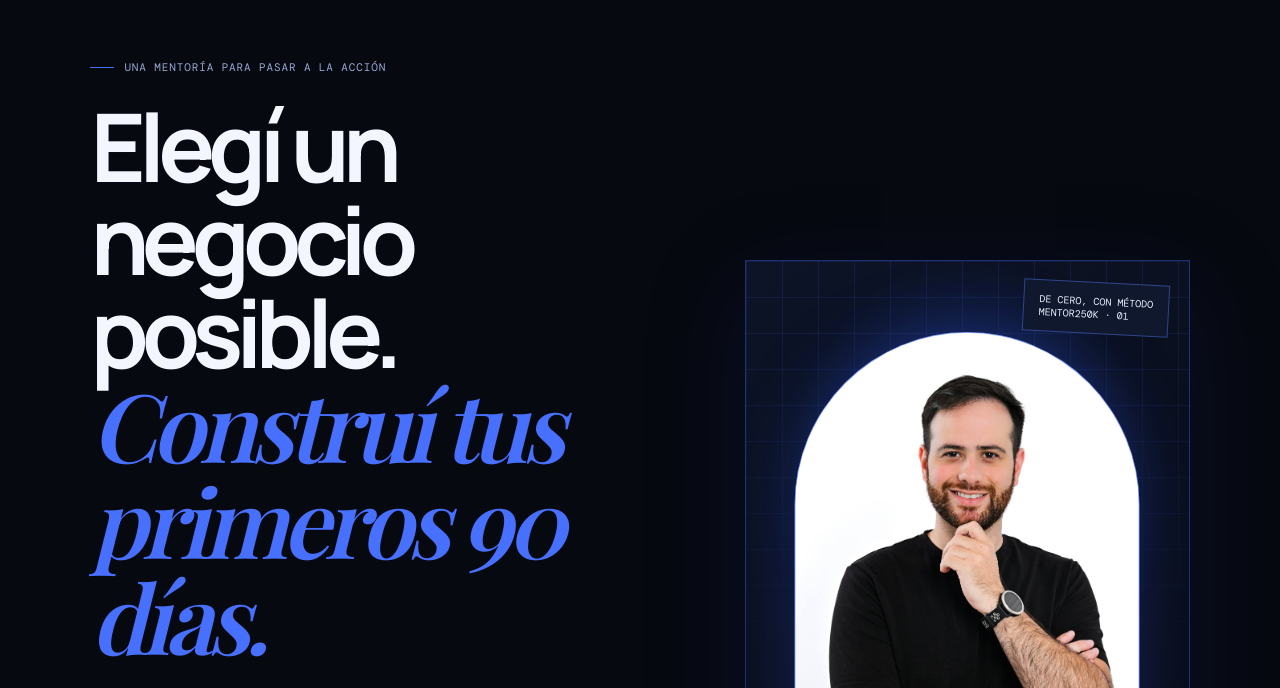
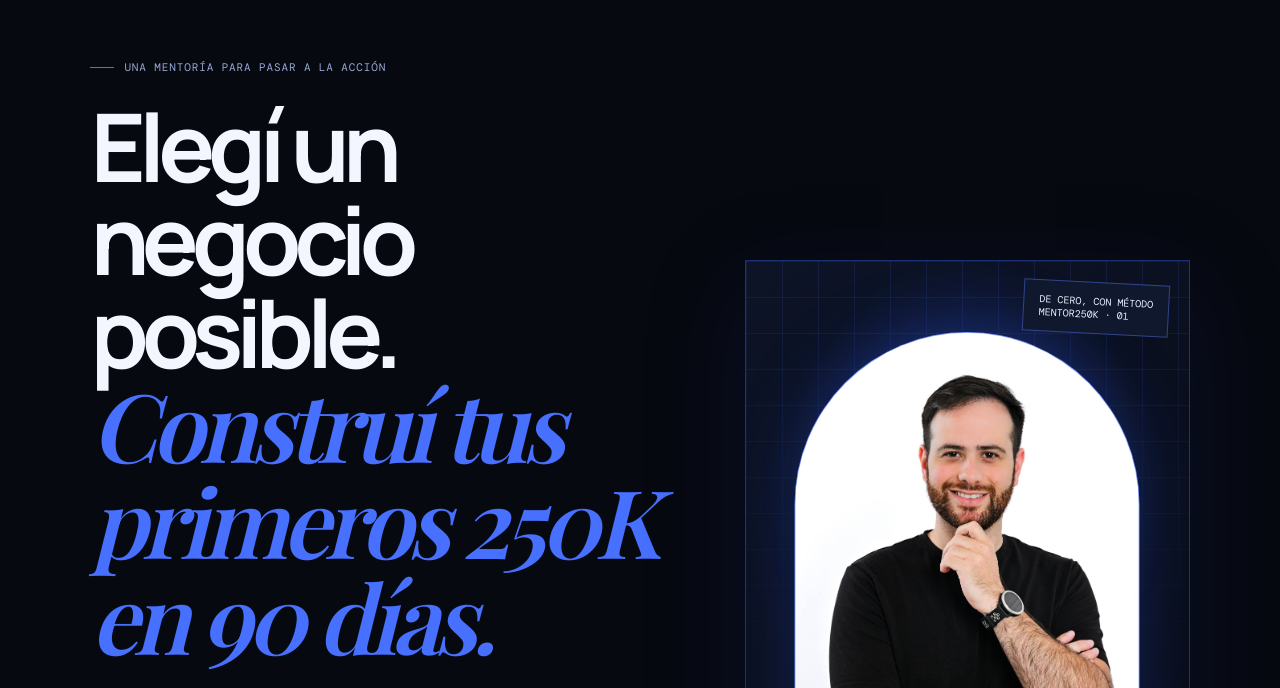
Before and after one commit to Axecapitalsrl/danelmanzanares_mentorialanding, a plain HTML site: page index.html in a window 1280 px wide. Shown: the part 90-778 px from the top of the page. Drawn offline with nearby package versions, Linux system fonts and the light colour scheme; a script that the page names is missing; a web font is replaced by a local one.

Commit message:
Update Mentor250K headline to 250K goal

```diff
--- a/index.html
+++ b/index.html
@@ -26,7 +26,7 @@ body{background:var(--paper);color:var(--ink)}
 </head>
 <body>
 <header class="wrap"><nav class="nav"><a class="brand" href="#inicio" aria-label="Danel Manzanares"><img class="brand-logo" src="assets/logo-danel.png" alt="Danel Manzanares"></a><div class="navlinks"><a href="#desafio">El desafío</a><a href="#metodo">La mentoría</a><a href="#danel">Sobre Danel</a><a href="#para-quien">¿Es para vos?</a></div><a class="nav-cta" href="#agenda">AGENDAR UNA LLAMADA <span>↗</span></a></nav></header>
-<main id="inicio"><div class="wrap"><section class="hero"><div><div class="eyebrow">Una mentoría para pasar a la acción</div><h1>Elegí un negocio posible. <em>Construí tus primeros 90 días.</em></h1><p class="hero-copy">Mentor250K te ayuda a elegir un modelo que tenga sentido para vos y convertirlo en un plan de acción, con la experiencia y el acompañamiento de Danel.</p><div class="hero-actions"><a class="button lime" href="#agenda">Agendá una llamada <span>↗</span></a><a class="text-link" href="#metodo">Conocé Mentor250K ↓</a></div><div class="hero-proof"><div class="proof"><strong>10+</strong><span>años construyendo</span></div><div class="proof"><strong>USD 500K+</strong><span>en ventas generadas</span></div><div class="proof"><strong>5+</strong><span>productos lanzados</span></div></div></div><div class="hero-art"><div class="art-grid"></div><div class="orbit"></div><div class="sun"></div><img class="hero-portrait" src="assets/danel-retrato.jpg" alt="Danel Manzanares, emprendedor y mentor" fetchpriority="high"><div class="art-stamp">DE CERO, CON MÉTODO<br>MENTOR250K · 01</div><div class="art-label">Danel Manzanares · Mentor y emprendedor</div></div></section></div>
+<main id="inicio"><div class="wrap"><section class="hero"><div><div class="eyebrow">Una mentoría para pasar a la acción</div><h1>Elegí un negocio posible. <em>Construí tus primeros 250K en 90 días.</em></h1><p class="hero-copy">Mentor250K te ayuda a elegir un modelo que tenga sentido para vos y convertirlo en un plan de acción, con la experiencia y el acompañamiento de Danel.</p><div class="hero-actions"><a class="button lime" href="#agenda">Agendá una llamada <span>↗</span></a><a class="text-link" href="#metodo">Conocé Mentor250K ↓</a></div><div class="hero-proof"><div class="proof"><strong>10+</strong><span>años construyendo</span></div><div class="proof"><strong>USD 500K+</strong><span>en ventas generadas</span></div><div class="proof"><strong>5+</strong><span>productos lanzados</span></div></div></div><div class="hero-art"><div class="art-grid"></div><div class="orbit"></div><div class="sun"></div><img class="hero-portrait" src="assets/danel-retrato.jpg" alt="Danel Manzanares, emprendedor y mentor" fetchpriority="high"><div class="art-stamp">DE CERO, CON MÉTODO<br>MENTOR250K · 01</div><div class="art-label">Danel Manzanares · Mentor y emprendedor</div></div></section></div>
 <div class="marquee"><span>DESCUBRÍ <i>✳</i></span><span>ELEGÍ <i>✳</i></span><span>EJECUTÁ <i>✳</i></span><span>DESCUBRÍ <i>✳</i></span><span>ELEGÍ <i>✳</i></span><span>EJECUTÁ <i>✳</i></span></div><section class="problem" id="desafio"><div class="wrap"><div class="kicker">Si querés emprender, esto puede sonarte familiar</div><h2>Tenés ganas de avanzar. <em>Pero no sabés qué elegir.</em></h2><p class="problem-lead">No es que te falten ideas. El problema es tener muchas opciones y no contar con criterios claros para elegir una que puedas empezar y sostener.</p><div class="problem-grid"><article><span>01 / RUIDO</span><h3>Saltás de una idea a otra</h3><p>Ves oportunidades, guardás videos y terminás con más dudas que un plan.</p></article><article><span>02 / INCERTIDUMBRE</span><h3>No sabés cuál encaja con vos</h3><p>Te faltan criterios para comparar inversión, tiempo, habilidades y mercado.</p></article><article><span>03 / BLOQUEO</span><h3>Te cuesta pasar a la acción</h3><p>Sin oferta, cliente ni próximos pasos, la idea queda en pausa.</p></article></div><p class="problem-close">No necesitás encontrar el negocio perfecto. Necesitás elegir un camino viable y probarlo con foco.</p></div></section>
 
 
```
